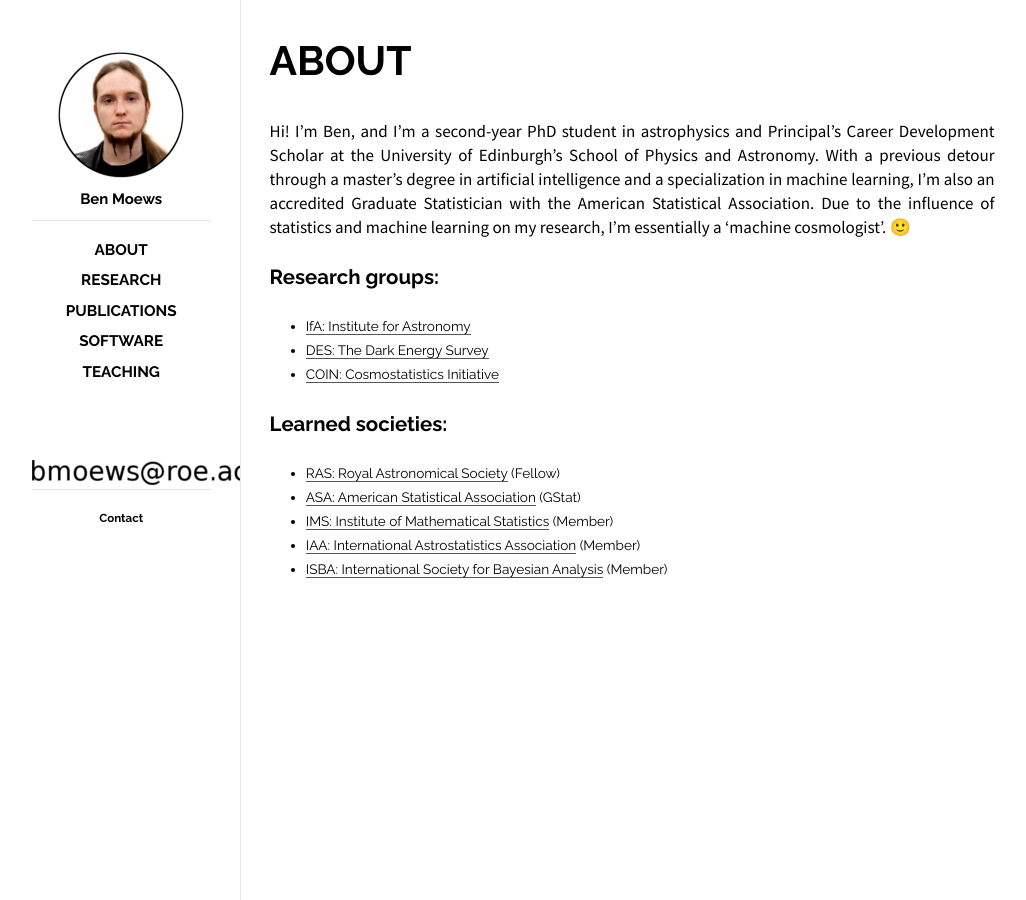
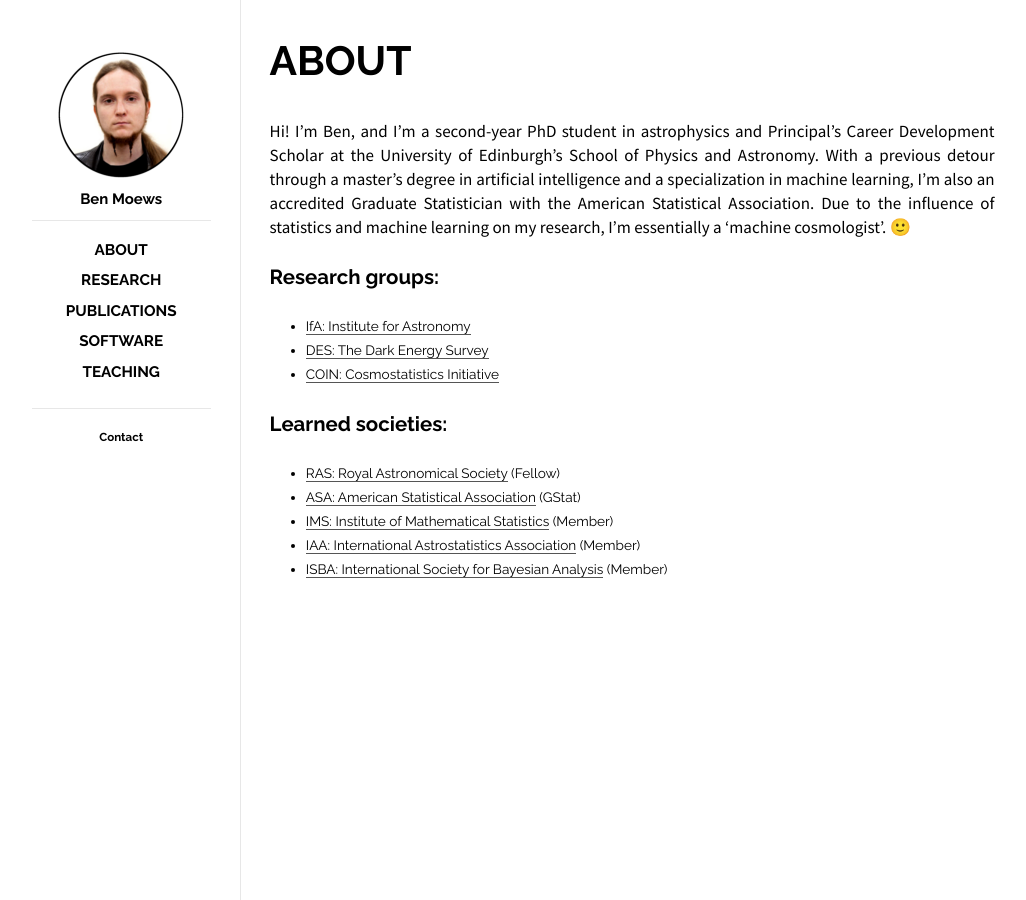
Before and after one commit to moews/moews.github.io, a Jekyll site: the page built from index.html, in a window 1280 px wide. Shown: the whole page, without its empty margins (118-1144 px from the left). Built offline with Jekyll 4.4.1, drawn with Linux system fonts in a browser that asks for light colours.

Commit message:
Update default.html

```diff
--- a/_layouts/default.html
+++ b/_layouts/default.html
@@ -39,9 +39,6 @@
             {% endfor %}
           </ul>
         </div>
-        <div class="header">
-          <h1 class="title"><a href="/"><img id="contact" src="/images/address.png"></a></h1>
-        </div>
         <div class="footer">
           <span class="tagline">
             <a href="javascript:window.location.href=atob('bWFpbHRvOmJtb2V3c0Byb2UuYWMudWs=')">Contact</a>
```
